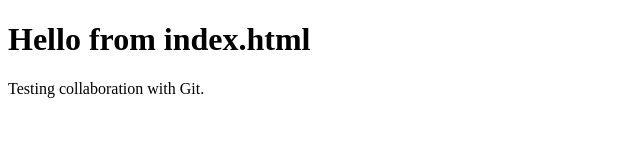
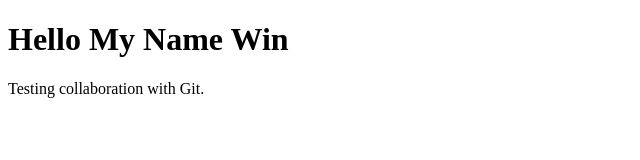
Before and after one commit to PMazy08/test-git-2060, a plain HTML site: page index.html in a window 1280 px wide. Shown: the whole page, without its empty margins (0-640 px from the left). Drawn offline with Linux system fonts and the light colour scheme.

Commit message:
win something  commit

```diff
--- a/index.html
+++ b/index.html
@@ -5,7 +5,7 @@
   <title>Example Page</title>
 </head>
 <body>
-  <h1>Hello from index.html</h1>
+  <h1>Hello My Name Win</h1>
   <p>Testing collaboration with Git.</p>
 
   <script src="./script.js"></script>
```
